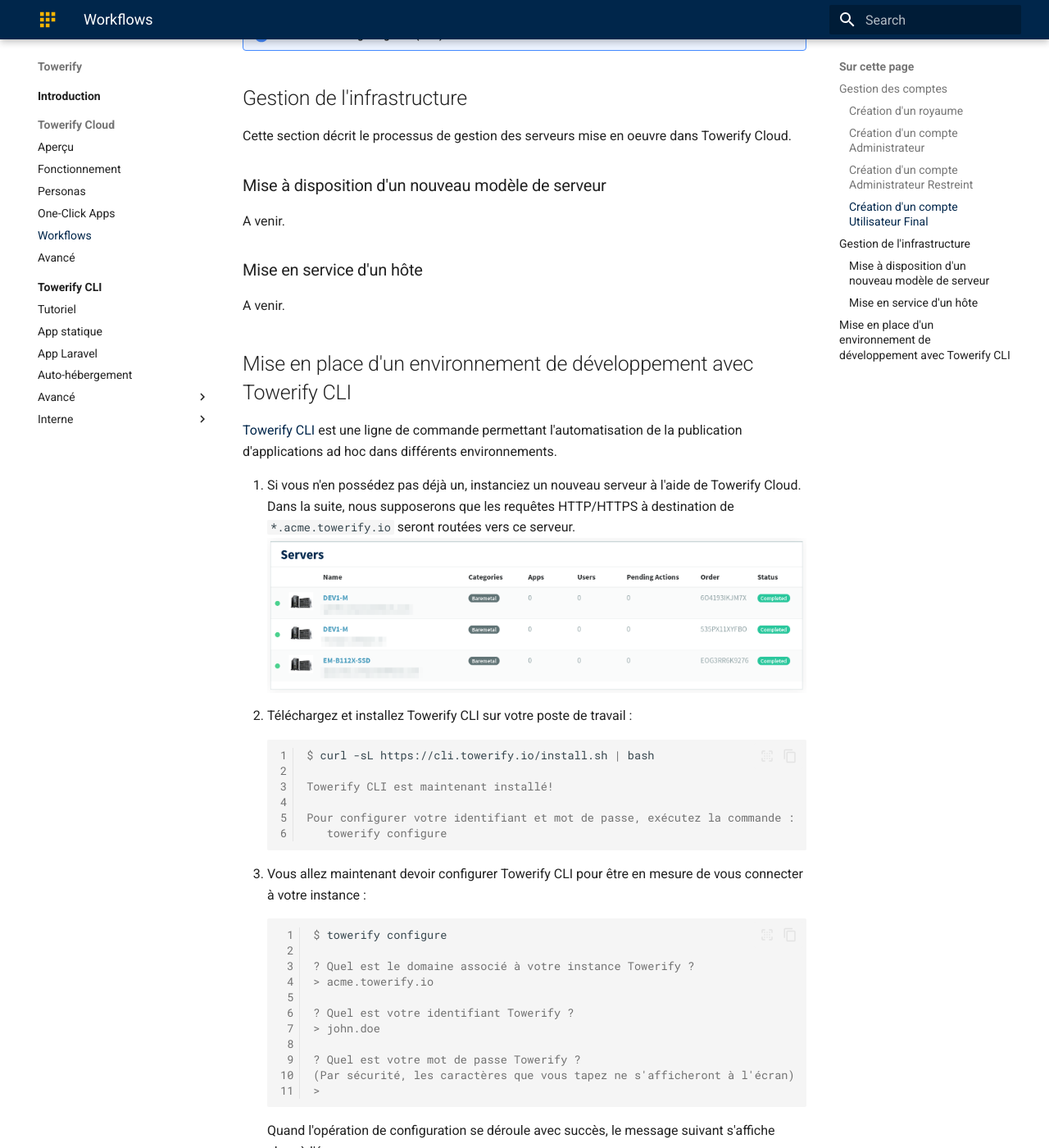
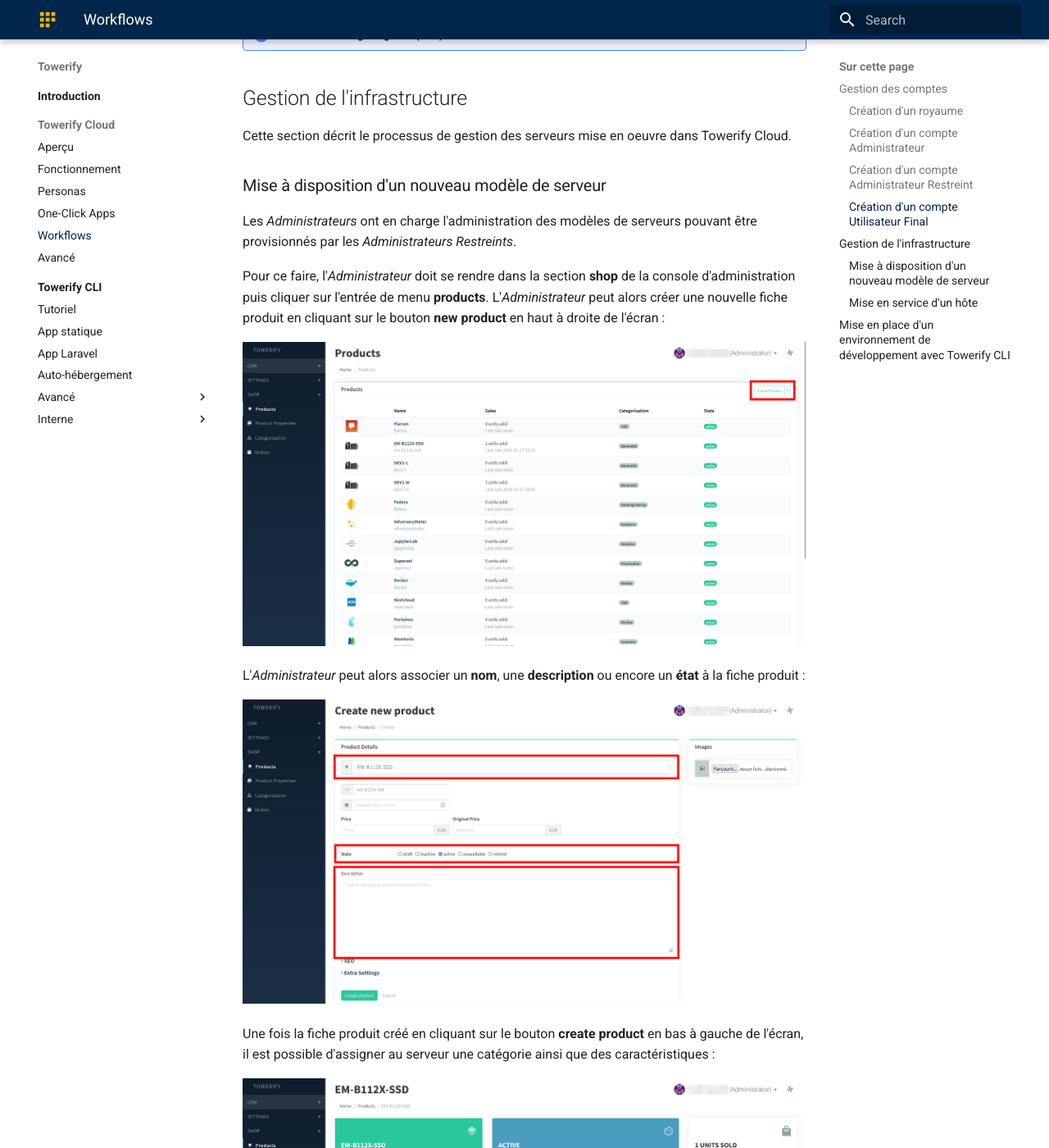
Before and after one commit to computablefacts/towerify-docs, an MkDocs documentation site: the page built from docs/cloud/workflows.md, in a window 1280 px wide and 1400 px high, scrolled down 3102 px. Shown: the whole window at 82% size. Built offline with MkDocs 1.6.1 and Material for MkDocs 9.7.7, drawn with Linux system fonts in a browser that asks for light colours; some of the changed text lies outside the part shown.

Commit message:
Add "Gestion de l'infrastructure" 2/n

```diff
--- a/docs/cloud/workflows.md
+++ b/docs/cloud/workflows.md
@@ -39,8 +39,8 @@
 
 ### Création d'un compte Administrateur
 
-Pour créer un compte de type _Administrateur_, cliquez sur l'onglet __Invitations__ puis sur le bouton
-__Invite new user__. Saisissez alors l'email de l'utilisateur, sélectionnez __admin__ comme type d'utilisateur
+Pour créer un compte de type _Administrateur_, cliquez sur l'onglet __invitations__ puis sur le bouton
+__invite new user__. Saisissez alors l'email de l'utilisateur, sélectionnez __admin__ comme type d'utilisateur
 puis associez le compte au rôle __administrator__ :
 
 ![](../img/towerify-cloud-create-administrator.png)
@@ -54,8 +54,8 @@
 
 ### Création d'un compte Administrateur Restreint
 
-Pour créer un compte de type _Administrateur Restreint_, cliquez sur l'onglet __Invitations__ puis sur le bouton
-__Invite new user__. Saisissez alors l'email de l'utilisateur, sélectionnez __client__ comme type d'utilisateur
+Pour créer un compte de type _Administrateur Restreint_, cliquez sur l'onglet __invitations__ puis sur le bouton
+__invite new user__. Saisissez alors l'email de l'utilisateur, sélectionnez __client__ comme type d'utilisateur
 puis associez le compte au rôle __limited administrator__ :
 
 ![](../img/towerify-cloud-create-limited-administrator.png)
@@ -74,7 +74,7 @@
 ### Création d'un compte Utilisateur Final
 
 Les comptes de type _Utilisateur Final_ sont créés par des utilisateurs de type _Administrateur Restreint_. Pour ce
-faire, il leur suffit de se connecter à leur espace de travail puis dans la section __Invitations__ de cliquer sur le
+faire, il leur suffit de se connecter à leur espace de travail puis dans la section __invitations__ de cliquer sur le
 bouton __+ send__ :
 
 ![](../img/towerify-cloud-send-invitation.png)
@@ -106,7 +106,34 @@
 
 ### Mise à disposition d'un nouveau modèle de serveur
 
-A venir.
+Les _Administrateurs_ ont en charge l'administration des modèles de serveurs pouvant être provisionnés par les
+_Administrateurs Restreints_.
+
+Pour ce faire, l'_Administrateur_ doit se rendre dans la section __shop__ de la console d'administration puis cliquer
+sur l'entrée de menu __products__. L'_Administrateur_ peut alors créer une nouvelle fiche produit en cliquant sur le
+bouton __new product__ en haut à droite de l'écran :
+
+![](../img/towerify-cloud-list-of-products.png)
+
+L'_Administrateur_ peut alors associer un __nom__, une __description__ ou encore un __état__ à la fiche produit :
+
+![](../img/towerify-cloud-new-product.png)
+
+Une fois la fiche produit créé en cliquant sur le bouton __create product__ en bas à gauche de l'écran, il est
+possible d'assigner au serveur une catégorie ainsi que des caractéristiques :
+
+![](../img/towerify-cloud-product-description.png)
+
+??? note "Bon à savoir : produits de la catégorie applications"
+
+      Bien que les applications proposées par Towerify Cloud soient visibles dans la liste des produits, les fiches
+      produits associées à ces applications ne sont pas éditables par les _Administrateurs_.
+
+Dans le cas où le statut de la fiche produit est __active__, les _Administrateurs Restreints_ ont alors la capacité de
+demander la mise en service de ce modèle de matériel en se rendant dans l'onglet __store__ de leur environnement de
+travail :
+
+![img.png](../img/towerify-cloud-store.png)
 
 ### Mise en service d'un hôte
 
```
Also changed, not shown: docs/img/towerify-cloud-list-of-products.png (added), docs/img/towerify-cloud-new-product.png (added), docs/img/towerify-cloud-product-description.png (added), docs/img/towerify-cloud-store.png (added).
